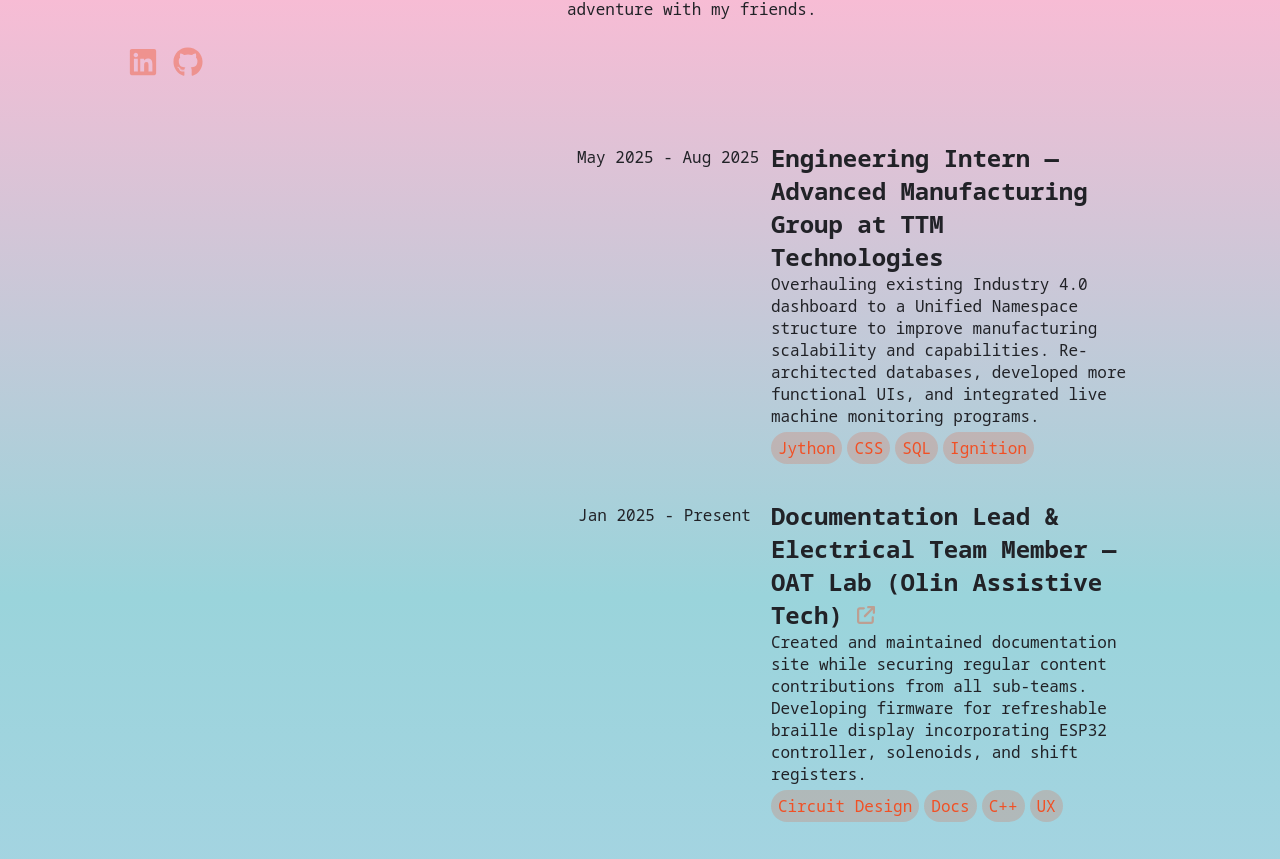
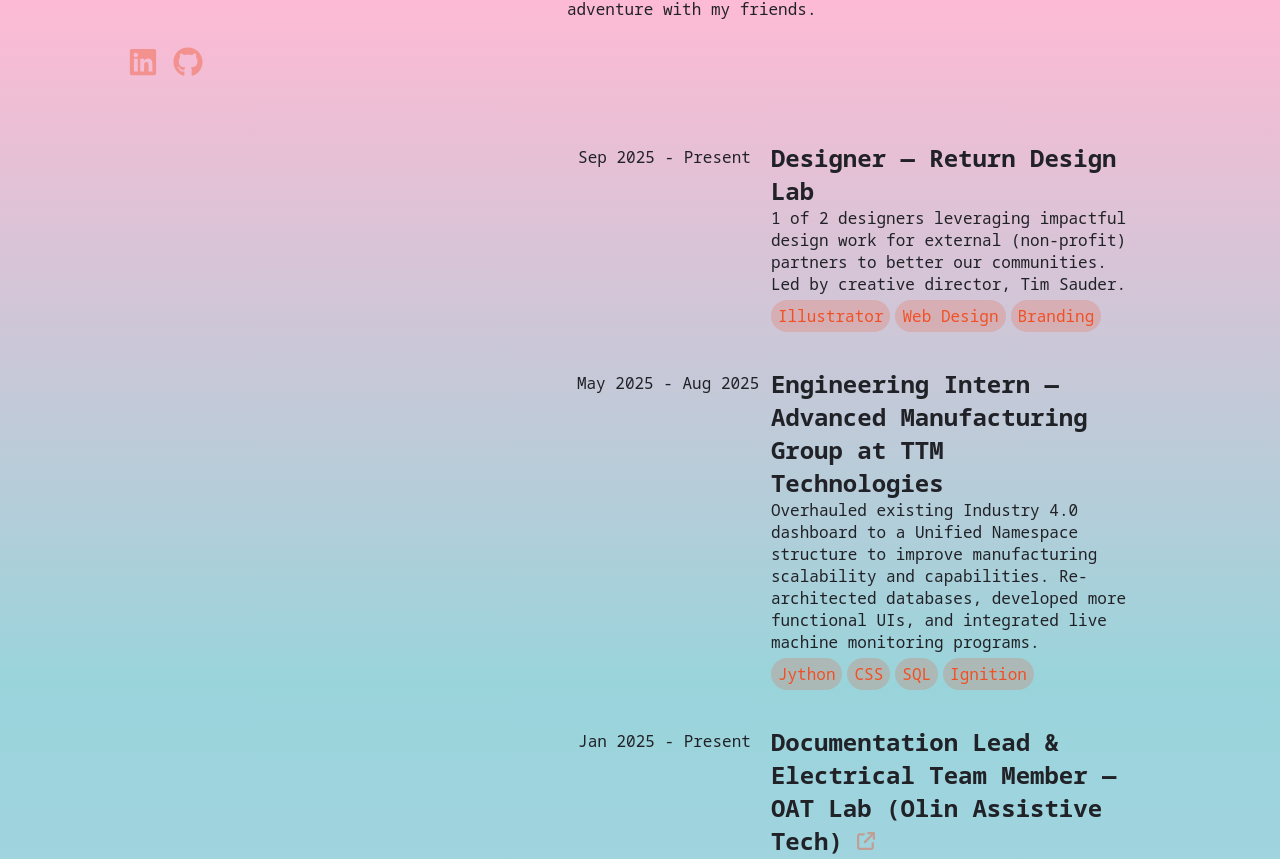
Before and after one commit to coxlaurel/portfolio-site, a React app: page / in a window 1280 px wide. Shown: the part 634-1493 px from the top of the page. Built offline with nearby package versions, Linux system fonts and the light colour scheme; the HTML template or start-up script is replaced by a standard one.

Commit message:
added return design

```diff
--- a/src/App.tsx
+++ b/src/App.tsx
@@ -35,7 +35,8 @@ function App() {
           <About />
         </section>
         <section ref={experienceRef} id="experience">
-          <ProjectCard key="0" heading="Engineering Intern &#8212; Advanced Manufacturing Group at TTM Technologies" cardType={["experience", "May 2025 - Aug 2025"]} caption="Overhauling existing Industry 4.0 dashboard to a Unified Namespace structure to improve manufacturing scalability and capabilities. Re-architected databases, developed more functional UIs, and integrated live machine monitoring programs." tags={["Jython", "CSS", "SQL", "Ignition"]} link="None"/>
+          <ProjectCard key="8" heading="Designer &#8212; Return Design Lab" cardType={["experience", "Sep 2025 - Present"]} caption="1 of 2 designers leveraging impactful design work for external (non-profit) partners to better our communities. Led by creative director, Tim Sauder." tags={["Illustrator", "Web Design", "Branding"]} link="None"/>
+          <ProjectCard key="0" heading="Engineering Intern &#8212; Advanced Manufacturing Group at TTM Technologies" cardType={["experience", "May 2025 - Aug 2025"]} caption="Overhauled existing Industry 4.0 dashboard to a Unified Namespace structure to improve manufacturing scalability and capabilities. Re-architected databases, developed more functional UIs, and integrated live machine monitoring programs." tags={["Jython", "CSS", "SQL", "Ignition"]} link="None"/>
           <ProjectCard key="1" heading="Documentation Lead & Electrical Team Member &#8212; OAT Lab (Olin Assistive Tech)" cardType={["experience", "Jan 2025 - Present"]} caption="Created and maintained documentation site while securing regular content contributions from all sub-teams. Developing firmware for refreshable braille display incorporating ESP32 controller, solenoids, and shift registers." tags={["Circuit Design", "Docs", "C++", "UX"]} link="https://orbital-assistive-tech.github.io/documentation/"/>
           <ProjectCard key="2" heading="Course Assistant &#8212; Product & Markets" cardType={["experience", "Jan - May 2025"]} caption="Supported students’ learning by engaging teams with new perspectives and methodologies for assessing product-market fit in real-world experiments." tags={["Entrepreneurship", "Teaching", "Patience"]} link="None"/>
           <ProjectCard key="3" heading="Research Assistant &#8212; Jon Adler Identity Lab" cardType={["experience", "Jan - May 2024"]} caption="Delved into the phenomenon “Identity Theft”, furthering our understanding of its extremes and definition. Researched case studies and compiled documentation of individuals who have experienced identity theft." tags={["Narrative Identity", "Research", "Notes"]} link="None"/>
```
